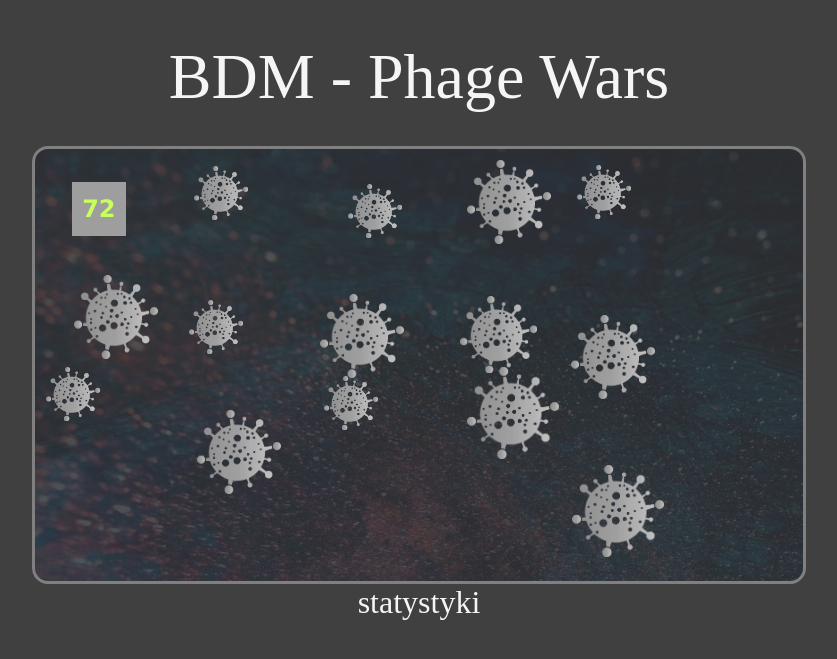
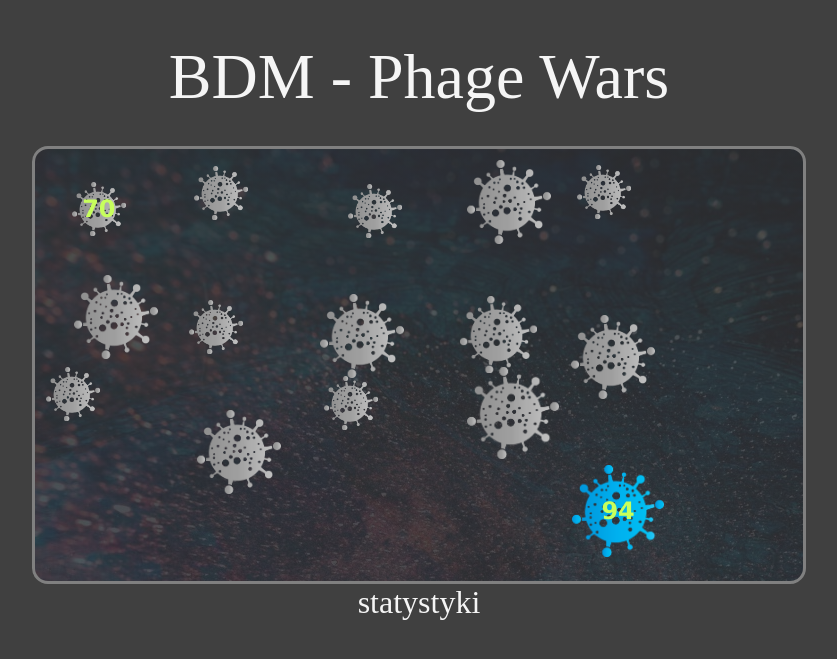
Before and after one commit to marcinchaluda/freestyle_js_game, a Flask app: page /game in a window 1280 px wide. Shown: the top 659 px of the page, without its empty margins (221-1058 px from the left). Run offline with Flask 2, Linux system fonts and the light colour scheme; grey boxes are pictures that could not be loaded.

Commit message:
implement taking over cells by player/enemy

```diff
--- a/static/css/style.css
+++ b/static/css/style.css
@@ -86,3 +86,23 @@ span {
     font-weight: bolder;
     font-family: 'Lucida Grande', 'Lucida Sans Unicode', 'Geneva', 'Verdana', sans-serif;
 }
+
+.default {
+    background-image: url('/static/img/virus_default.png');
+}
+
+.blue {
+    background-image: url('/static/img/virus_blue.png');
+}
+
+.green {
+    background-image: url('/static/img/virus_green.png');
+}
+
+.purple {
+    background-image: url('/static/img/virus_purple.png');
+}
+
+.yellow {
+    background-image: url('/static/img/virus_yellow.png');
+}
--- a/static/js/game.js
+++ b/static/js/game.js
@@ -11,6 +11,7 @@ RANDOM_MARGIN_ARRAY = [() => Math.floor(Math.random() * 75 | 0),
         () => Math.floor(Math.random() * 95 | 0),
         () => Math.floor(Math.random() * 85 | 0),
         () => Math.floor(Math.random() * 100 | 0)];
+AVATAR_COLORS = ['blue', 'green', 'purple', 'yellow'];
 const PLAYER_COLOR = localStorage.getItem("playerColor"); //Variable with selected color by player
 
 const cellHandlers = {
@@ -42,6 +43,16 @@ const cellHandlers = {
             // add 35% population to target and take 38% from source (lose 3%):
             e.target.textContent = (Number(e.target.textContent) + population * 0.35 | 0).toString();
             draggedElement.textContent = (population * 0.62 | 0).toString();
+            // set infected cell color
+            let sourceColor;
+            AVATAR_COLORS.forEach(color => {
+                if (draggedElement.classList.contains(color)){
+                    sourceColor = color;
+                }
+            });
+            e.target.className = 'cell';
+            e.target.classList.add(sourceColor);
+            console.log()
             console.log('drop');
         }
     }
@@ -54,6 +65,7 @@ function initGame() {
     // Your game can start here, but define separate functions, don't write everything in here :)
     // generateCells();
     cellArrange();
+    selectEnemy();
     insertVirusesOnGameField();
 }
 
@@ -86,7 +98,7 @@ function offsetPosition() {
 function insertVirusesOnGameField () {
     for (let i = 0; i < VIRUSES.length; i++) {
         const cellContainer = document.createElement('div');
-        cellContainer.style.background = `url('static/img/virus_${VIRUSES[i].avatar}.png')`;
+        cellContainer.classList.add(VIRUSES[i].avatar);
         cellContainer.style.backgroundSize = 'cover';
         cellContainer.classList.add('cell');
         cellContainer.style.left = `${VIRUSES[i].left}px`;
@@ -100,8 +112,11 @@ function insertVirusesOnGameField () {
         switch (i){
             case 0:
                 cellContainer.textContent = '50';
-                cellContainer.style.background = `url('static/img/virus_${PLAYER_COLOR}.png')`;
+                cellContainer.classList.add(PLAYER_COLOR);
                 cellContainer.style.backgroundSize = 'cover';
+                break;
+            case (VIRUSES.length - 1):
+                cellContainer.textContent = '50';
                 break;
             default:
                 cellContainer.innerHTML = '&nbsp;';
@@ -126,8 +141,9 @@ function grow(cell) {
         let population = Number(cell.textContent);
         const populationCap = Number(cell.style.width.replace('%', '')) * 10 | 0;
         if (population > 0) {
-            cell.style.background = `url('static/img/virus_${PLAYER_COLOR}.png')`; //add color when infected
-            cell.style.backgroundSize = 'cover';
+            // let color = cell.avatar == PLAYER_COLOR ? PLAYER_COLOR : cell.avatar;
+            // cell.style.background = `url('static/img/virus_${color}.png')`; //add color when infected
+            // cell.style.backgroundSize = 'cover';
             let brood = (population * (Math.random() * 3 + 3 | 0) * 0.01) | 0; // generates integer 3-5% population
             population += (brood > 0) ? brood : 1;
             (cell.textContent <= populationCap) ?
@@ -136,3 +152,12 @@ function grow(cell) {
     }
     setInterval(breed, 300 + (Math.random() * 300) | 0);
 }
+
+function selectEnemy() {
+    const enemy = VIRUSES[VIRUSES.length-1];
+    let enemyColor = PLAYER_COLOR;
+    while (enemyColor === PLAYER_COLOR) {
+        enemyColor = AVATAR_COLORS[Math.floor(Math.random() * AVATAR_COLORS.length)];
+    }
+    enemy.avatar = enemyColor;
+}
```
